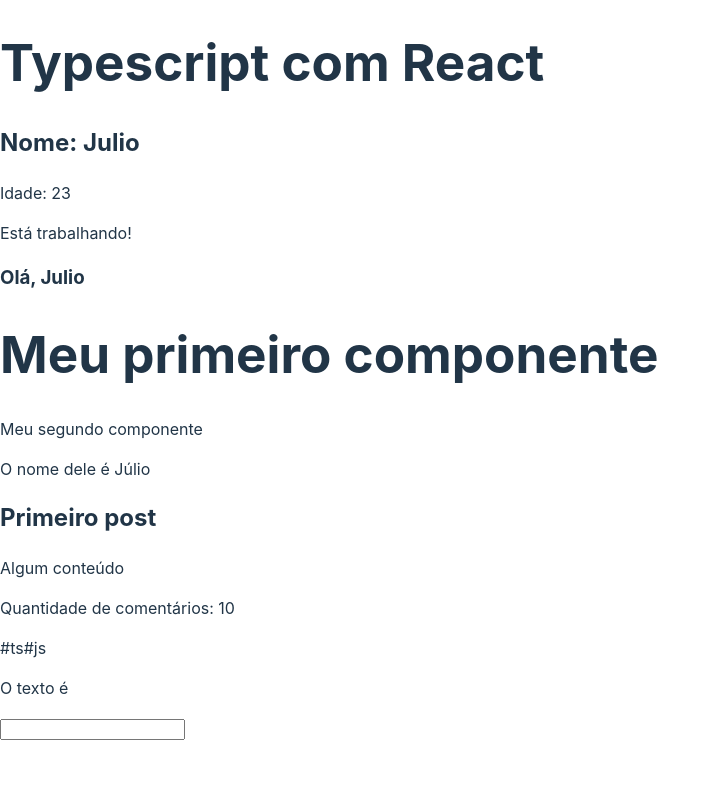
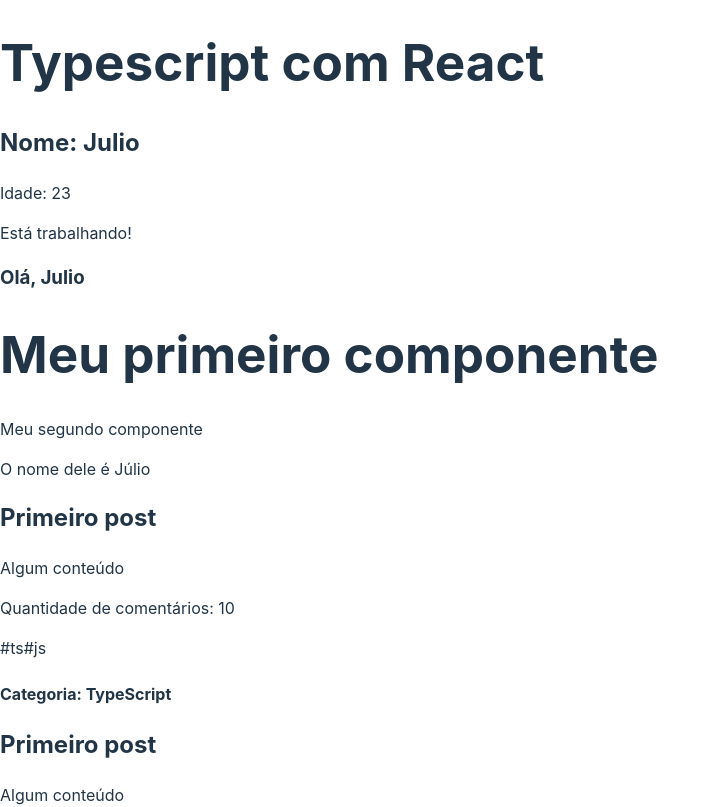
Before and after one commit to MACHADOKING/curso-matheus-battisti, a React app in the folder 9 - TypeScript - React/: page / in a window 1280 px wide. Shown: the top 807 px of the page, without its empty margins (0-720 px from the left). Built offline with nearby package versions, Linux system fonts and the light colour scheme; the HTML template or start-up script is replaced by a standard one.

Commit message:
Feat: Enum

```diff
--- a/9 - TypeScript - React/src/App.tsx
+++ b/9 - TypeScript - React/src/App.tsx
@@ -5,7 +5,7 @@
 
 // 5 - desestruturando props
 import SecondComponent from "./components/SecondComponent";
-import Destructuring from "./components/Destructuring";
+import Destructuring, { Category } from "./components/Destructuring";
 
 // 6 - useState
 import State from "./components/State";
@@ -36,6 +36,14 @@
         content="Algum conteúdo"
         commentsQty={10}
         tags={["ts", "js"]}
+        category={Category.TS}
+      />
+      <Destructuring
+        title="Primeiro post"
+        content="Algum conteúdo"
+        commentsQty={10}
+        tags={["ts", "js"]}
+        category={Category.P}
       />
       <State />
     </div>
--- a/9 - TypeScript - React/src/components/Destructuring.tsx
+++ b/9 - TypeScript - React/src/components/Destructuring.tsx
@@ -3,9 +3,23 @@
   content: string;
   commentsQty: number;
   tags: string[];
+  // 8 - enum
+  category: Category;
 };
 
-const Destructuring = ({ title, content, commentsQty, tags }: Props) => {
+export enum Category {
+  JS = "Javascript",
+  TS = "TypeScript",
+  P = "Python",
+}
+
+const Destructuring = ({
+  title,
+  content,
+  commentsQty,
+  tags,
+  category,
+}: Props) => {
   return (
     <div>
       <h2>{title}</h2>
@@ -16,6 +30,7 @@
           <span>#{tag}</span>
         ))}
       </div>
+      <h4>Categoria: {category}</h4>
     </div>
   );
 };
```
